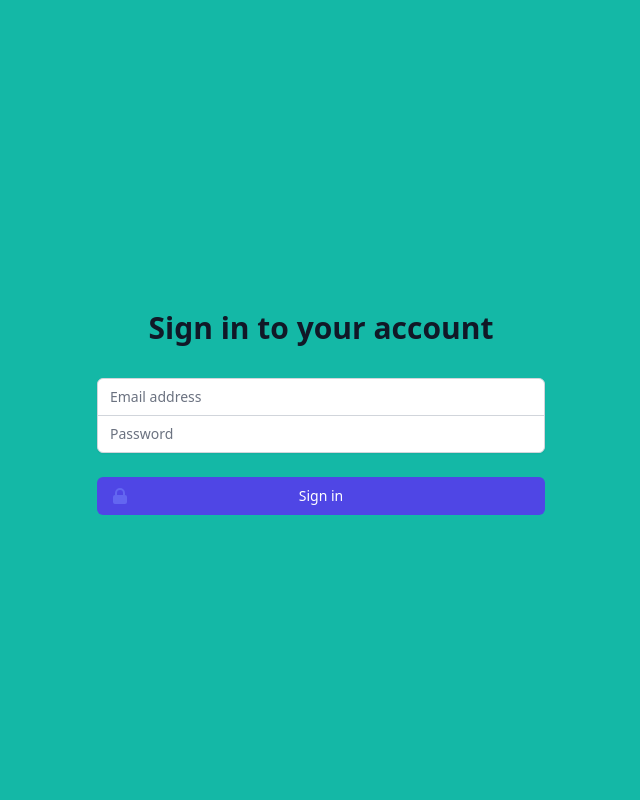
After one commit to angel99ab/flasktube, a Flask app: page /login in a window 1280 px wide. The commit adds this page. Shown: the whole page, without its empty margins (319-959 px from the left). Run offline with Flask 2, Linux system fonts and the light colour scheme; some libraries are stand-ins or nearby versions.

Commit message:
Create basic login nad redirect '/' to '/login' endpoint

```diff
--- a/src/app.py
+++ b/src/app.py
@@ -1,10 +1,14 @@
-from flask import Flask
+from flask import Flask, redirect, render_template, url_for
 
 app = Flask(__name__)
 
-@app.route("/")
-def hello_world():
-    return "<p>Hello, Wo</p>"
+@app.route('/')
+def index():
+    return redirect(url_for('login'))
+
+@app.route('/login')
+def login():
+    return render_template('auth/login.html')
 
 
 if __name__ == '__main__':
--- /dev/null
+++ b/src/templates/auth/login.html
@@ -0,0 +1,47 @@
+{% extends './base.html' %}
+
+{% block title %}Login{% endblock %}
+
+{% block body %}
+<div class="min-h-full flex items-center justify-center py-12 px-4 sm:px-6 lg:px-8">
+    <div class="max-w-md w-full space-y-8">
+        <div>
+            <h2 class="mt-6 text-center text-3xl font-extrabold text-gray-900">Sign in to your account</h2>
+        </div>
+        <form class="mt-8 space-y-6" action="#" method="POST">
+            <input type="hidden" name="remember" value="true">
+            <div class="rounded-md shadow-sm -space-y-px">
+                <div>
+                    <label for="email-address" class="sr-only">Email address</label>
+                    <input id="email-address" name="email" type="email" autocomplete="email" required
+                        class="appearance-none rounded-none relative block w-full px-3 py-2 border border-gray-300 placeholder-gray-500 text-gray-900 rounded-t-md focus:outline-none focus:ring-indigo-500 focus:border-indigo-500 focus:z-10 sm:text-sm"
+                        placeholder="Email address">
+                </div>
+                <div>
+                    <label for="password" class="sr-only">Password</label>
+                    <input id="password" name="password" type="password" autocomplete="current-password" required
+                        class="appearance-none rounded-none relative block w-full px-3 py-2 border border-gray-300 placeholder-gray-500 text-gray-900 rounded-b-md focus:outline-none focus:ring-indigo-500 focus:border-indigo-500 focus:z-10 sm:text-sm"
+                        placeholder="Password">
+                </div>
+            </div>
+
+            <div>
+                <button type="submit"
+                    class="group relative w-full flex justify-center py-2 px-4 border border-transparent text-sm font-medium rounded-md text-white bg-indigo-600 hover:bg-indigo-700 focus:outline-none focus:ring-2 focus:ring-offset-2 focus:ring-indigo-500">
+                    <span class="absolute left-0 inset-y-0 flex items-center pl-3">
+                        <!-- Heroicon name: solid/lock-closed -->
+                        <svg class="h-5 w-5 text-indigo-500 group-hover:text-indigo-400"
+                            xmlns="http://www.w3.org/2000/svg" viewBox="0 0 20 20" fill="currentColor"
+                            aria-hidden="true">
+                            <path fill-rule="evenodd"
+                                d="M5 9V7a5 5 0 0110 0v2a2 2 0 012 2v5a2 2 0 01-2 2H5a2 2 0 01-2-2v-5a2 2 0 012-2zm8-2v2H7V7a3 3 0 016 0z"
+                                clip-rule="evenodd" />
+                        </svg>
+                    </span>
+                    Sign in
+                </button>
+            </div>
+        </form>
+    </div>
+</div>
+{% endblock %}
--- a/src/templates/base.html
+++ b/src/templates/base.html
@@ -5,9 +5,10 @@
     <meta http-equiv="X-UA-Compatible" content="IE=edge">
     <meta name="viewport" content="width=device-width, initial-scale=1.0">
     <script src="https://cdn.tailwindcss.com"></script>
-    <title>Document</title>
+    <title>{% block title %}{% endblock %}</title>
 </head>
-<body>
-
+<body class="bg-teal-500 h-screen">
+    {% block body %}
+    {% endblock %}
 </body>
 </html>
```
